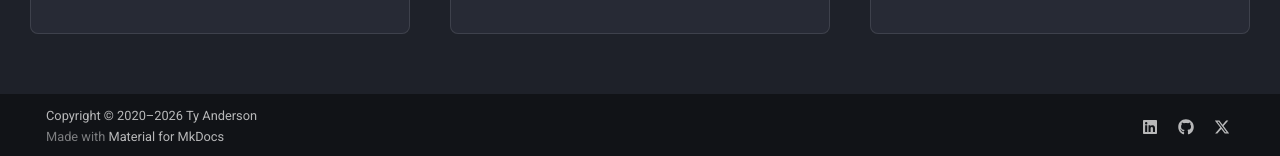
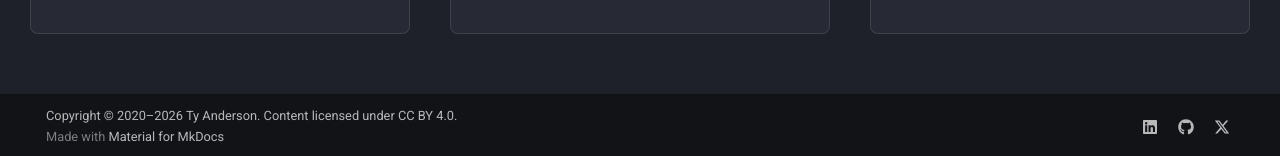
Before and after one commit to minispooner/minispooner.github.io, an MkDocs documentation site: the page built from docs/index.md, in a window 1280 px wide. Shown: the part 835-991 px from the top of the page. Built offline with MkDocs 1.6.1 and Material for MkDocs 9.7.7, drawn with Linux system fonts in a browser that asks for light colours.

Commit message:
add copyright and license

```diff
--- a/mkdocs.yml
+++ b/mkdocs.yml
@@ -2,7 +2,7 @@
 site_url: https://tyanderson.red/
 site_description: Ty Anderson's professional website for publishing red teaming and offensive security content
 site_author: Ty Anderson
-copyright: Copyright &copy; 2020–2026 Ty Anderson
+copyright: Copyright &copy; 2020–2026 Ty Anderson. Content licensed under <a href="https://creativecommons.org/licenses/by/4.0/" target="_blank" rel="license noopener">CC BY 4.0</a>.
 
 theme:
   name: material
```
Also changed, not shown: 1 other file.
